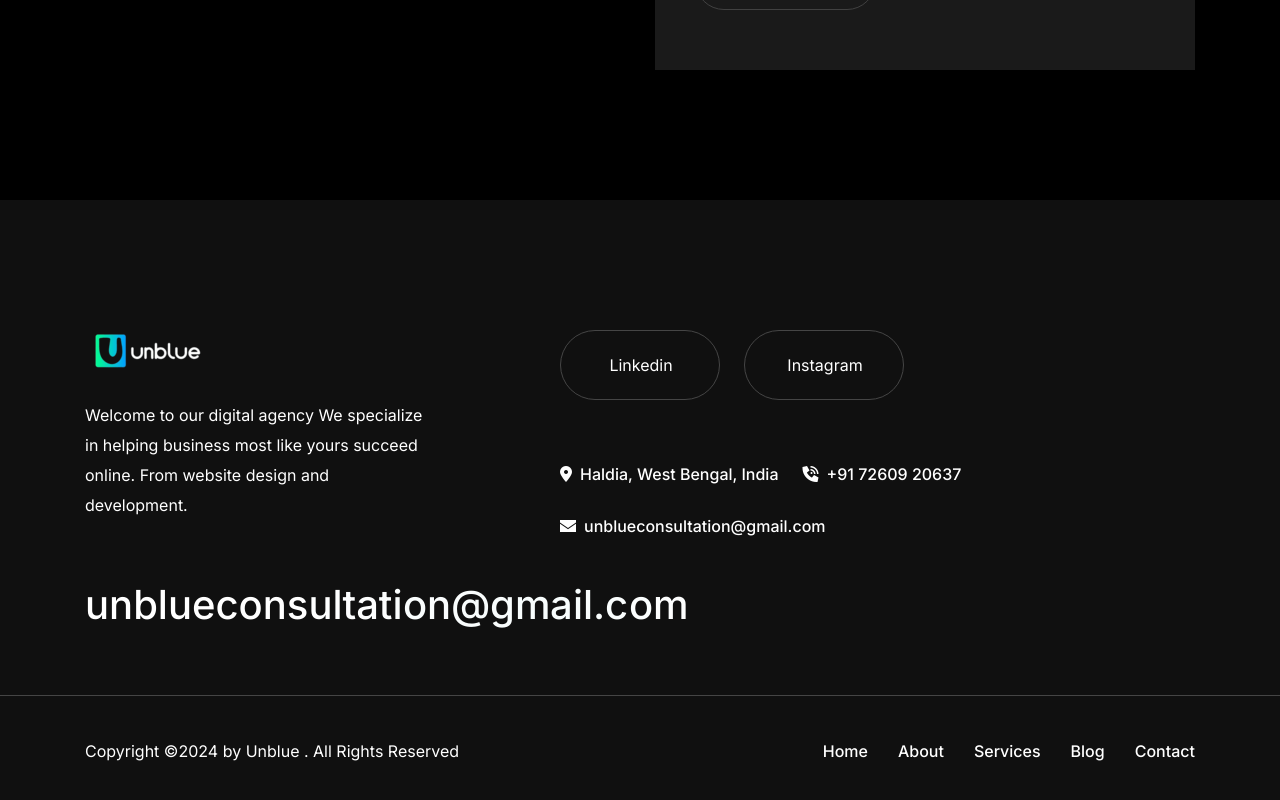
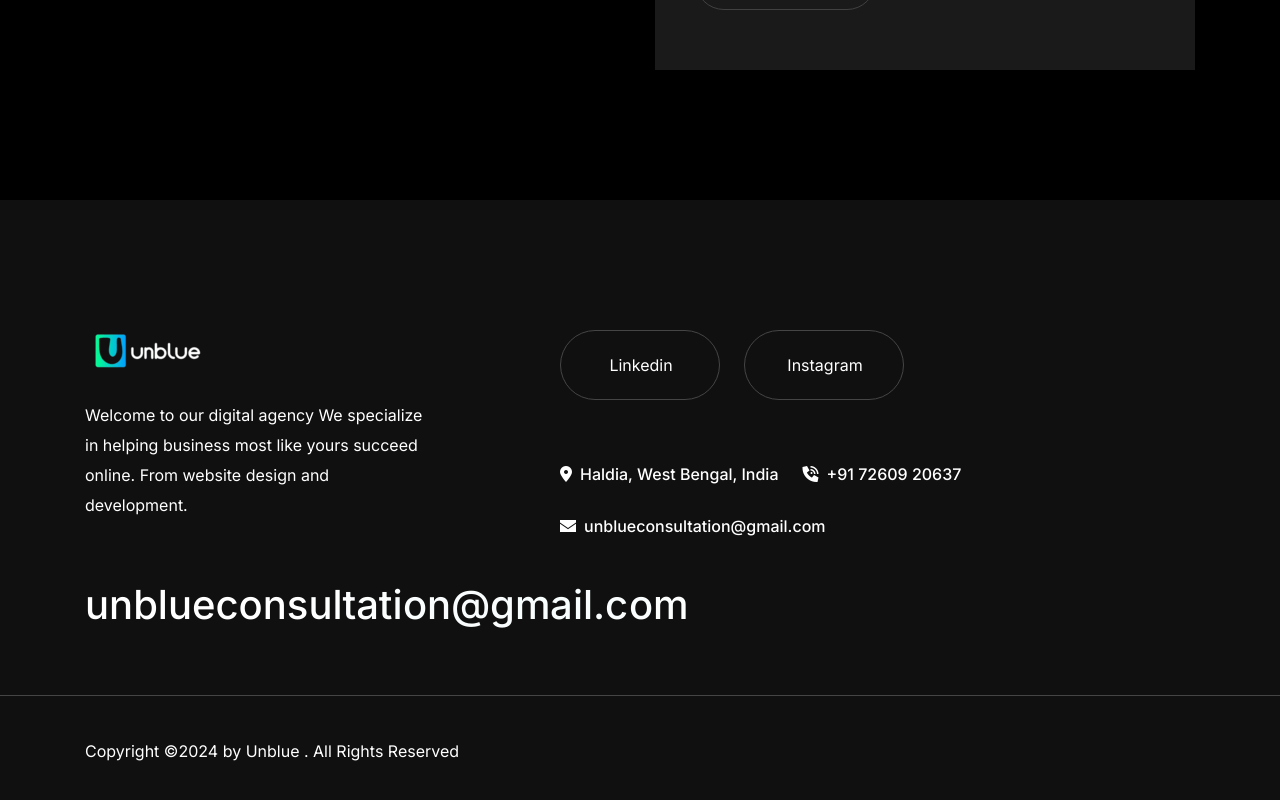
Before and after one commit to AbhishekCS3459/Unblue.in, a Next.js app: page /contact-us in a window 1280 px wide. Shown: the part 1550-2350 px from the top of the page. Built offline with nearby package versions, Linux system fonts and the light colour scheme.

Commit message:
remove the pnpm file

```diff
--- a/src/components/layout/footer/FooterFive.tsx
+++ b/src/components/layout/footer/FooterFive.tsx
@@ -201,25 +201,6 @@ const FooterFive = () => {
                 </p>
               </div>
             </div>
-            <div className="col-12 col-xl-6">
-              <ul className="justify-content-center justify-content-xl-end">
-                <li>
-                  <Link href="/">Home</Link>
-                </li>
-                <li>
-                  <Link href="about-us">About</Link>
-                </li>
-                <li>
-                  <Link href="our-services">Services</Link>
-                </li>
-                <li>
-                  <Link href="blog">Blog</Link>
-                </li>
-                <li>
-                  <Link href="contact-us">Contact</Link>
-                </li>
-              </ul>
-            </div>
           </div>
         </div>
       </div>
--- a/src/components/layout/footer/FooterTwo.tsx
+++ b/src/components/layout/footer/FooterTwo.tsx
@@ -203,25 +203,6 @@ const FooterTwo = () => {
                 </p>
               </div>
             </div>
-            <div className="col-12 col-xl-6">
-              <ul className="justify-content-center justify-content-xl-end">
-                <li>
-                  <Link href="/">Home</Link>
-                </li>
-                <li>
-                  <Link href="about-us">About</Link>
-                </li>
-                <li>
-                  <Link href="our-services">Services</Link>
-                </li>
-                <li>
-                  <Link href="blog">Blog</Link>
-                </li>
-                <li>
-                  <Link href="contact-us">Contact</Link>
-                </li>
-              </ul>
-            </div>
           </div>
         </div>
       </div>
```
Also changed, not shown: 1 other file (tests, documents, lock files or other folders).
